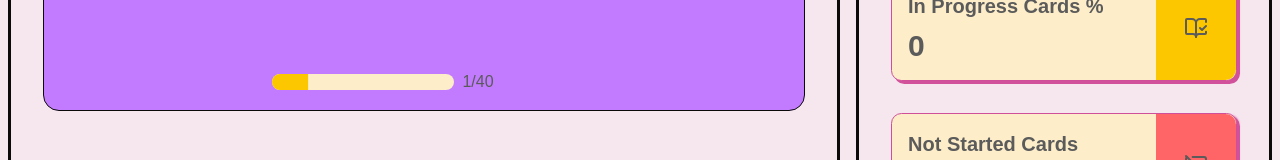
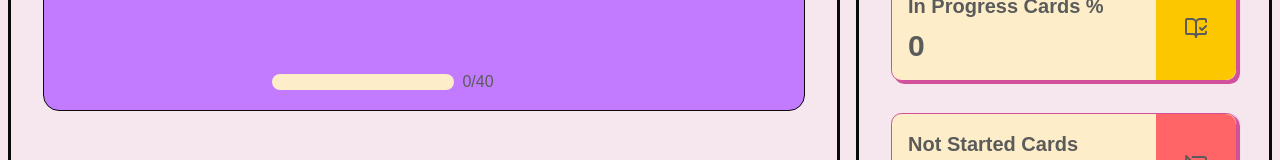
Before and after one commit to ajarek/next-16-ep-5-flashcard-app, a Next.js app: page / in a window 1280 px wide. Shown: the part 464-624 px from the top of the page. Built offline with nearby package versions, Linux system fonts and the light colour scheme.

Commit message:
feat: implement flashcard dashboard with interactive flashcards and progress tracking.

```diff
--- a/components/Dashboard.tsx
+++ b/components/Dashboard.tsx
@@ -16,9 +16,10 @@ import { motion } from "framer-motion"
 import { useFlashcardStore } from "../store/flashcardStoe"
 
 const Dashboard = () => {
-  const {addFlashcard, removeAllFlashcards} = useFlashcardStore()
+  const { addFlashcard, removeAllFlashcards, items } = useFlashcardStore()
   const searchParams = useSearchParams()
   const [flip, setFlip] = React.useState(true)
+  const [info, setInfo] = React.useState("")
   const query = searchParams.get("category") || "All"
   const [currentFlashcard, setCurrentFlashcard] = React.useState(0)
   const filteredFlashcard =
@@ -52,7 +53,11 @@ const Dashboard = () => {
         <Button
           variant={"outline"}
           className='rounded-full text-lg flex items-center gap-2 px-6 py-3 cursor-pointer  '
-          onClick={() => setCurrentFlashcard(Math.floor(Math.random() * filteredFlashcard.length))}
+          onClick={() =>
+            setCurrentFlashcard(
+              Math.floor(Math.random() * filteredFlashcard.length)
+            )
+          }
         >
           <Shuffle className='w-6 h-6' />
           <span>Shuffle</span>
@@ -79,38 +84,68 @@ const Dashboard = () => {
               <h1 className='w-full text-center absolute top-1/2 left-1/2 -translate-x-1/2 -translate-y-1/2 text-xl md:text-3xl font-bold text-primary-foreground'>
                 {filteredFlashcard[currentFlashcard].question}
               </h1>
-
+              {info && (
+                <p className='absolute top-24 left-1/2 -translate-x-1/2 text-lg text-primary-foreground'>
+                  {info}
+                </p>
+              )}
               <div className='absolute w-[40%] bottom-4 left-1/2 -translate-x-1/2 flex items-center gap-2 '>
-          <ProgressScience />
+                <ProgressScience
+                  progress={(items.length / flashcard.length) * 100}
+                />
                 <p>
-            {filteredFlashcard[currentFlashcard].progress}/
-            {filteredFlashcard.length}
+                  {items.length}/{flashcard.length}
                 </p>
               </div>
             </div>
 
             {/* Back Side */}
             <div className='absolute inset-0 w-full h-full bg-amber-300 rounded-2xl flex items-center justify-center backface-hidden transform-[rotateY(180deg)] border border-primary-foreground'>
-            <span className='text-2xl font-bold'>{filteredFlashcard[currentFlashcard].answer}</span>
+              <span className='text-2xl font-bold'>
+                {filteredFlashcard[currentFlashcard].answer}
+              </span>
             </div>
           </motion.div>
 
           <button
             onClick={() => setFlip((prevState) => !prevState)}
             className='absolute w-full h-full z-10 bg-transparent cursor-pointer '
-        >
-
-        </button>
+          ></button>
         </motion.div>
       </div>
 
       {/* Footer */}
       <div className='w-full h-24 flex items-center justify-center gap-4 '>
-        <Button className='shadow-lg rounded-full'
-        onClick={() => addFlashcard(filteredFlashcard[currentFlashcard])}>
+        <Button
+          className='shadow-lg rounded-full'
+          onClick={() => {
+            if (
+              items.find(
+                (item) => item.id === filteredFlashcard[currentFlashcard].id
+              )
+            ) {
+              if (currentFlashcard < filteredFlashcard.length - 1) {
+                setCurrentFlashcard(currentFlashcard + 1)
+              }
+              setInfo("Already know this!")
+              setTimeout(() => {
+                setInfo("")
+              }, 2000)
+              return
+            }
+            addFlashcard(filteredFlashcard[currentFlashcard])
+            if (currentFlashcard < filteredFlashcard.length - 1) {
+              setCurrentFlashcard(currentFlashcard + 1)
+            }
+          }}
+        >
           <CircleCheckBig className='w-6 h-6' />I Know This
         </Button>
-        <Button variant={"outline"} className='rounded-full' onClick={() => removeAllFlashcards()}>
+        <Button
+          variant={"outline"}
+          className='rounded-full'
+          onClick={() => removeAllFlashcards()}
+        >
           <RotateCcw className='w-6 h-6' />
           Reset Progress
         </Button>
--- a/components/Progress.tsx
+++ b/components/Progress.tsx
@@ -4,13 +4,8 @@ import * as React from "react"
 
 import { Progress } from "@/components/ui/progress"
 
-export function ProgressScience() {
-  const [progress, setProgress] = React.useState(0)
+export function ProgressScience({progress}: {progress: number}) {
 
-  React.useEffect(() => {
-    const timer = setTimeout(() => setProgress(20), 500)
-    return () => clearTimeout(timer)
-  }, [])
 
   return <Progress value={progress} className="w-[60%]" />
 }
```
Lines whose indentation alone changed are shown as unchanged.
